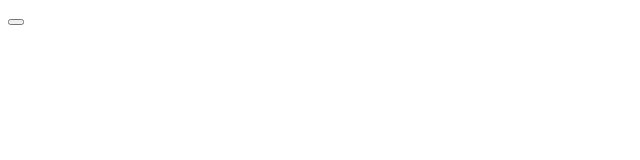
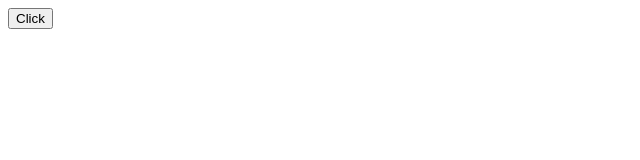
Before and after one commit to JarekZ92/Firebase, a React (Create React App) app: page / in a window 1280 px wide. Shown: the top 160 px of the page, without its empty margins (0-640 px from the left). Built offline with nearby package versions, Linux system fonts and the light colour scheme.

Commit message:
added propTypes, label and alert into button

```diff
--- a/src/UserList/Default.js
+++ b/src/UserList/Default.js
@@ -1,4 +1,5 @@
 import React from 'react'
+import PropTypes from 'prop-types'
 
 const Default = (props) => (
     <div>
@@ -10,4 +11,9 @@ const Default = (props) => (
     </div>
 )
 
+Default.propTypes = {
+    clickHandler: PropTypes.func.isRequired,
+    label: PropTypes.string.isRequired
+}
+
 export default Default
--- a/src/UserList/UserList.js
+++ b/src/UserList/UserList.js
@@ -10,7 +10,10 @@ class UserList extends React.Component {
     render() {
         return (
             <div>
-            <Default />
+                <Default
+                    clickHandler={() => alert('cos!')}
+                    label={'Click'}
+                />
             </div>
         )
     }
```
